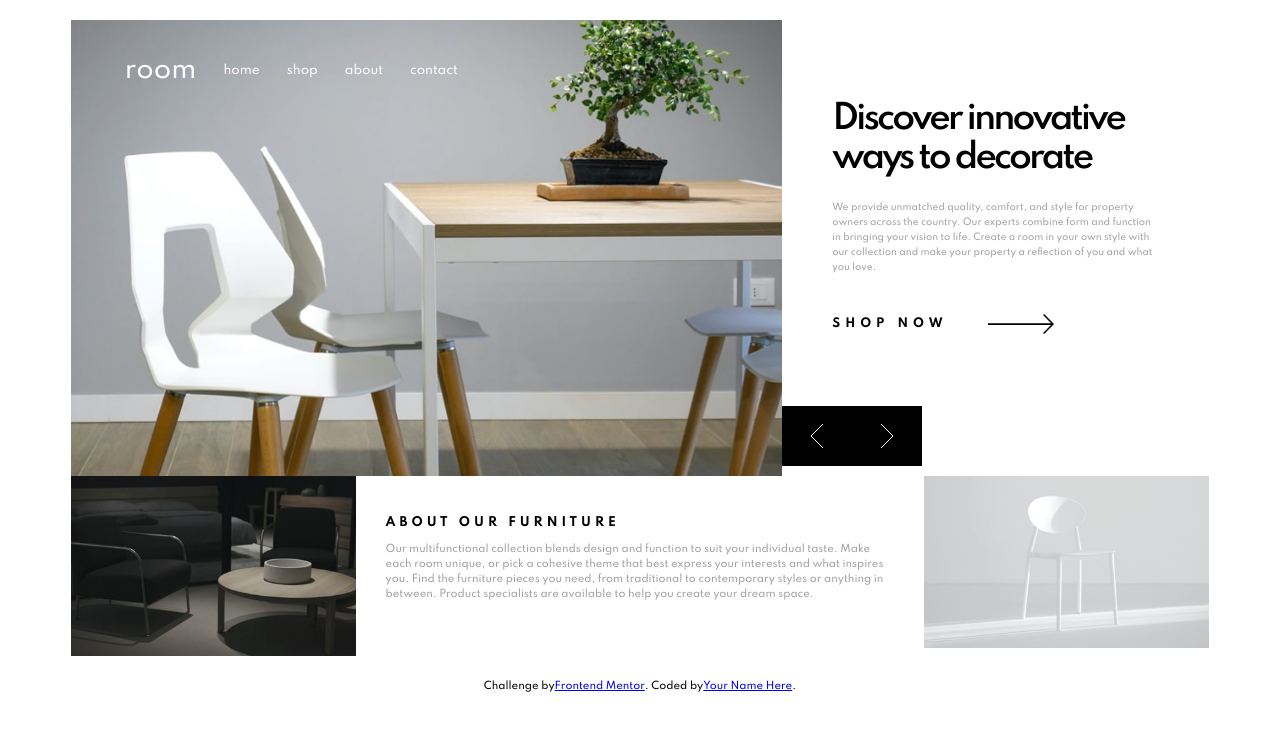
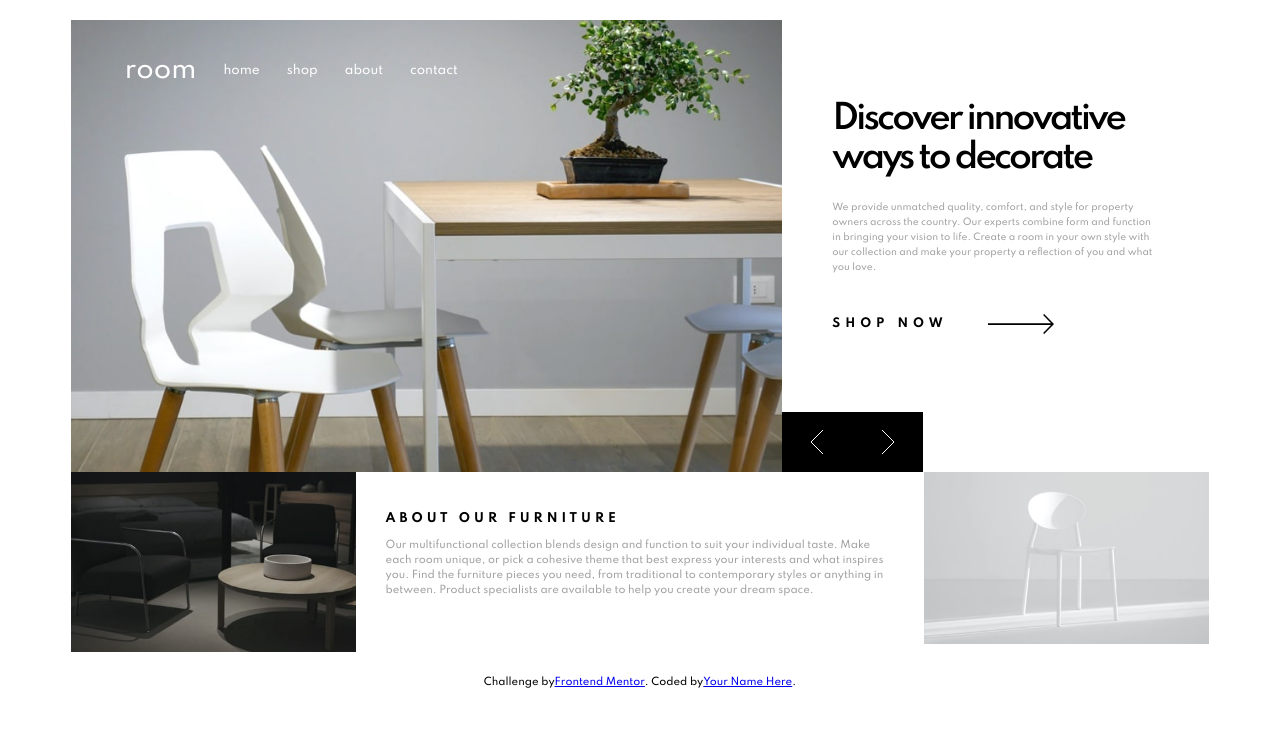
Before and after one commit to guidoperman1986/FrontEndMentor--room-homepage-master, a website: page index.html in a window 1280 px wide. Drawn offline with Linux system fonts and the light colour scheme.

Commit message:
some changes to the arrows on right column

```diff
--- a/index.html
+++ b/index.html
@@ -53,24 +53,24 @@
                 <div class="discover__shop">
                   <h3 class="discover__shop--texto">Shop now</h3>
                   <img src="images/icon-arrow.svg" alt="">
-                  <!-- <span class="discover__shop--arrow"></span> -->
+                </div>
+              </div>
+
+              <div class="arrows">
+
+                <div class="arrows--left">
+                    <img src="images/icon-angle-left.svg" alt="">
+                </div>
+                <div class="arrows--right">
+                    <img src="images/icon-angle-right.svg" alt="">
+                </div>
+              </div>
 
 
-                </div>
 
-                <div class="discover__arrows">
-                  <div class="discover__arrows--left">
-                      <img src="images/icon-angle-left.svg" alt="">
-                  </div>
-                  <div class="discover__arrows--right">
-                      <img src="images/icon-angle-right.svg" alt="">
-                  </div>
+            </div>
 
 
-                </div>
-              </div>
-              <div></div>
-            </div>
          </div>
 
          <div class="row-bottom">
--- a/sass/main.scss
+++ b/sass/main.scss
@@ -44,7 +44,7 @@ body{
             max-width: 100%;
             max-height: 100%;
             height: 100%;
-
+            display: block;
         }
 
         .header{
@@ -86,6 +86,7 @@ body{
     }
 
     .col-derecha{
+        position: relative;
         grid-column: 6 / 9;
 
         /* display: grid;
@@ -140,15 +141,20 @@ body{
                 color: $dark-gray;
             }
 
-            &__arrows{
+
+        }
+
+        .arrows{
             cursor: pointer;
             background-color: $black;
             position: absolute;
-                left: -5rem;
-                bottom: -12.35rem;
+            left: 0;
+            bottom: 0;
+            width: 33%;
 
             display: flex;
             justify-content: space-around;
+            align-items: flex-end;
 
             &--left,
             &--right{
@@ -165,7 +171,6 @@ body{
             &--right:hover{ background-color: $very-dark-gray; }
 
 
-            }
         }
 
     }
```
Also changed, not shown: style/styles.css. Lines whose indentation alone changed are shown as unchanged.
